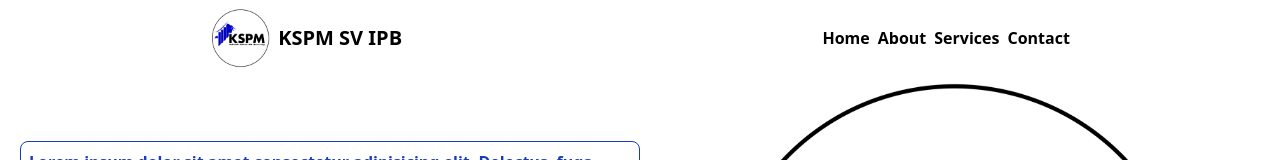
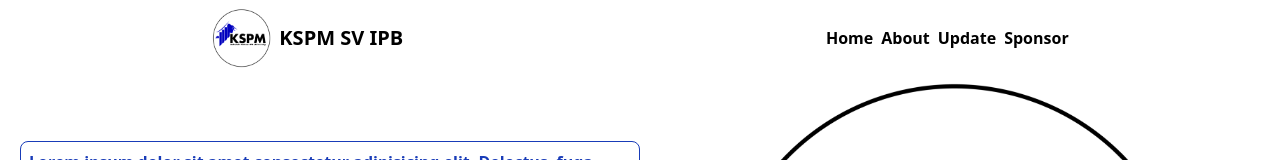
Before and after one commit to FaiqSr/kspm, a Next.js app: page / in a window 1280 px wide. Shown: the top 160 px of the page. Built offline with nearby package versions, Linux system fonts and the light colour scheme.

Commit message:
add: menambahkan id dan mengubah route Link

```diff
--- a/src/components/pages/home/About.tsx
+++ b/src/components/pages/home/About.tsx
@@ -4,7 +4,7 @@ import React from "react";
 
 const About = () => {
   return (
-    <section className="bg-slate-50 py-20 lg:py-0">
+    <section className="bg-slate-50 py-20 lg:py-0" id="about">
       <section id="about" className="container mx-auto px-5 min-h-[80vh] flex flex-wrap items-center max-w-[1280px]">
         <section className="sm:w-1/2">
           <section>
--- a/src/components/pages/home/RecentUpdate.tsx
+++ b/src/components/pages/home/RecentUpdate.tsx
@@ -55,7 +55,7 @@ const RecentUpdate = () => {
   if (isLoading) return <></>;
 
   return (
-    <section className="container mx-auto max-w-[1280px] px-5">
+    <section className="container mx-auto max-w-[1280px] px-5" id="update">
       <h2 className="text-center text-3xl my-10 font-semibold">Recent Update</h2>
 
       <section className="relative overflow-hidden">
--- a/src/components/pages/home/Sponsor.tsx
+++ b/src/components/pages/home/Sponsor.tsx
@@ -5,7 +5,7 @@ import React from "react";
 const Sponsor = () => {
   return (
     <>
-      <section className="min-h-svh">
+      <section className="min-h-svh" id="sponsor">
         <section className="container mx-auto my-20">
           <h2 className="text-center">Sponsored By</h2>
           <section className="flex items-center justify-center flex-col">
--- a/src/components/ui/NavBar/index.tsx
+++ b/src/components/ui/NavBar/index.tsx
@@ -20,13 +20,13 @@ const NavBar = () => {
               <Link href="/">Home</Link>
             </li>
             <li>
-              <Link href="/about">About</Link>
+              <Link href="#about">About</Link>
             </li>
             <li>
-              <Link href="/services">Services</Link>
+              <Link href="#update">Update</Link>
             </li>
             <li>
-              <Link href="/contact">Contact</Link>
+              <Link href="#sponsor">Sponsor</Link>
             </li>
           </ul>
         </nav>
```
